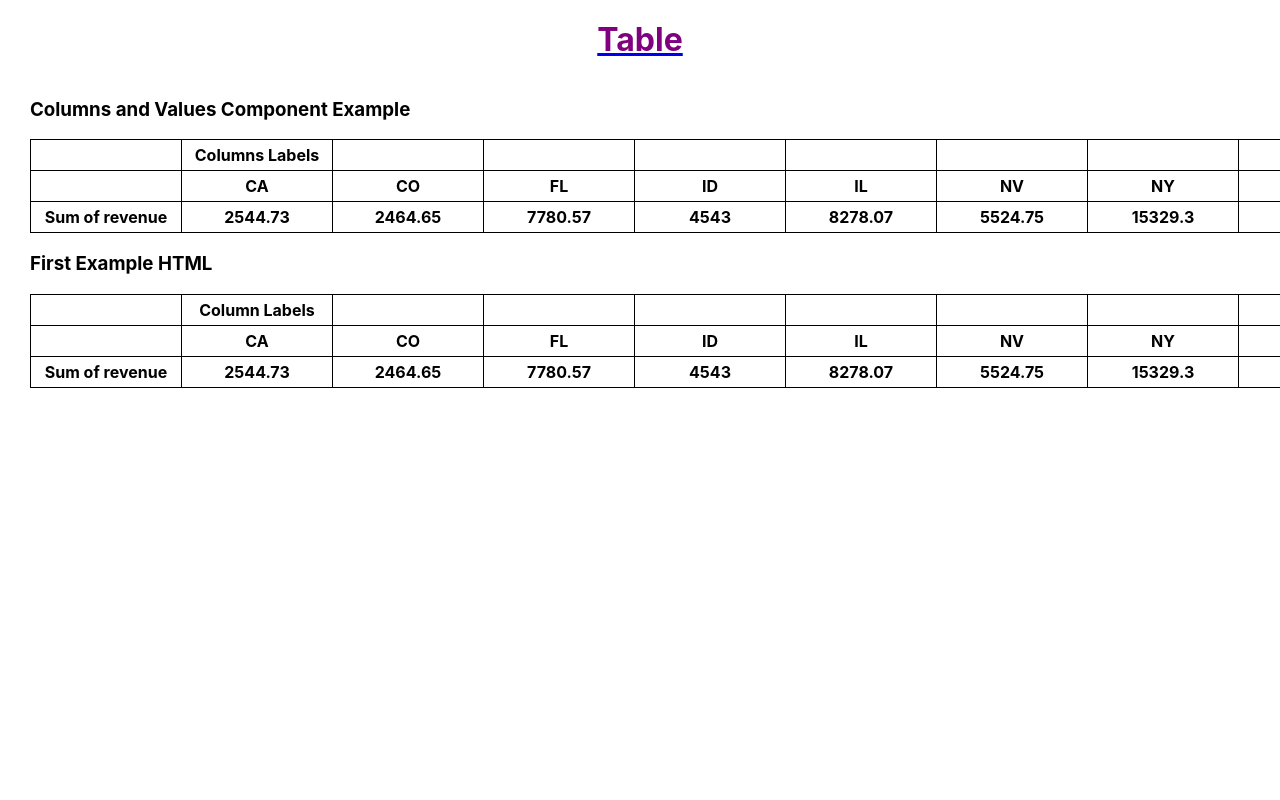
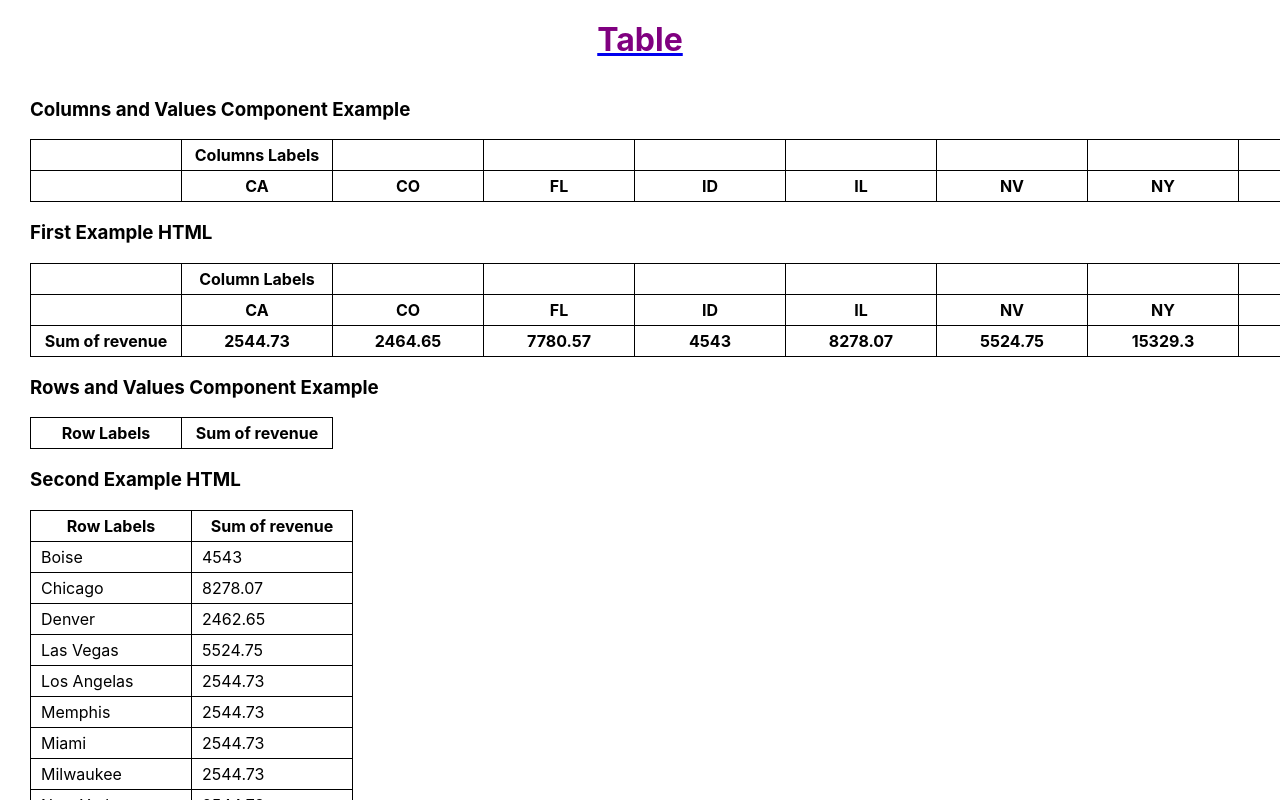
Before and after one commit to VictorChaikin/svelte-test-project, a Svelte app: page /pivot-table in a window 1280 px wide. Shown: the top 800 px of the page. Built offline with nearby package versions, Linux system fonts and the light colour scheme.

Commit message:
second and third examples

```diff
--- a/public/global.css
+++ b/public/global.css
@@ -22,7 +22,7 @@ table {
     min-width: 150px;
     height: 30px;
     text-align: left;
-    padding: 0;
+    padding: 0 ;
   }
 
   th{
@@ -30,6 +30,7 @@ table {
   }
 
   td{
+    padding-left: 10px;
   }
    h1 {
 	text-align: center;
--- a/src/components/PivotTable.svelte
+++ b/src/components/PivotTable.svelte
@@ -13,19 +13,23 @@
     data.verticalTotalTitle
   );
 
-  const body = createBody(
-    data.uniqueRows,
-    data.uniqueColumns,
-    data.tableValues,
-    data.columnsTotal
-  );
+  let body = [];
 
-  const footer = createFooter(
-    data.horizontalTotalTitle,
-    data.uniqueColumns,
-    data.columnsTotal,
-    data.grandTotal
-  );
+  // if (data.uniqueRows) {
+  //   body = createBody(
+  //     data.uniqueRows,
+  //     data.uniqueColumns,
+  //     data.tableValues,
+  //     data.rowsTotal
+  //   );
+  // }
+
+  // const footer = createFooter(
+  //   data.horizontalTotalTitle,
+  //   data.uniqueColumns,
+  //   data.columnsTotal,
+  //   data.grandTotal
+  // );
 
   // console.log(header);
   // console.log(body);
@@ -42,7 +46,7 @@
     </tr>
   {/each}
 
-  {#if data.uniqueRows}
+  <!-- {#if data.uniqueRows}
     {#each body as bodyRow}
       <tr>
         {#each bodyRow as bodyItem}
@@ -50,14 +54,14 @@
         {/each}
       </tr>
     {/each}
-  {/if}
+  {/if} -->
 
-  {#each footer as footerRow}
+  <!-- {#each footer as footerRow}
     <tr>
       {#each footerRow as footerItem}
         <Cell data={footerItem} tablePart="footer" />
       {/each}
     </tr>
-  {/each}
+  {/each} -->
 
 </table>
--- a/src/components/TableCell.svelte
+++ b/src/components/TableCell.svelte
@@ -5,9 +5,6 @@
 </script>
 
 <style>
-  td {
-    padding-left: 10px;
-  }
 </style>
 
 {#if tablePart === 'body'}
--- a/src/logic/visualisationLogic.js
+++ b/src/logic/visualisationLogic.js
@@ -1,5 +1,5 @@
 function createTablePart(firstSubPart, secondSubPart, thirdSubPart) {
-    // console.log('Crate table part');
+    // console.log('Create table part');
     // console.log(firstSubPart);
     // console.log(secondSubPart);
     // console.log(thirdSubPart);
@@ -55,7 +55,7 @@ let dimensionalArray = [];
 
 function getUniqueColumnsVisualisation(uniqueColumns, first) {
 
-    for (let i = 0; i < uniqueColumns.length; i++){
+    for (let i = 0; i < uniqueColumns.length; i++) {
 
         if (uniqueColumns[i].subColumns) {
             getUniqueColumnsVisualisation(uniqueColumns[i].subColumns);
@@ -72,13 +72,77 @@ function getUniqueColumnsVisualisation(uniqueColumns, first) {
     return dimensionalArray;
 }
 
+function getUniqueRowsVisualisation(uniqueRows, first) {
+    // console.log(uniqueRows);
+    for (let i = 0; i < uniqueRows.length; i++) {
+        if (uniqueRows[i].subRows) {
+            getUniqueRowsVisualisation(uniqueRows[i].subRows);
+        }
+
+        dimensionalArray.push([uniqueRows[i].label]);
+    }
+}
+
+function getUniqueTableValuesVisualisation() {
+}
+
+
+function getRowsTotalVisualisation(rowsTotal, first) {
+    for (let i = 0; i < rowsTotal.length; i++) {
+        if (rowsTotal[i].subRows) {
+            getUniqueRowsVisualisation(rowsTotal[i].subRows);
+        }
+
+        dimensionalArray.push(rowsTotal[i]);
+
+        if (first) {
+            // console.log('Rows Total Column');
+            // console.log(dimensionalArray);
+        }
+    }
+}
+
+function getColumnsTotalVisualisation(columnsTotal, uniqueColumns, first) {
+    // console.log('YEEEP columns total visualisation');
+    for (let i = 0; i < uniqueColumns.length; i++) {
+        dimensionalArray.push(columnsTotal[i][0]);
+    }
+
+    // console.log(dimensionalArray);
+}
+
+function compressMultipleArraysToOne(arrays) {
+    const array = [];
+
+    // console.log(arrays);
+    for (let i = 0; i < arrays.length; i++) {
+        for (let j = 0; j < arrays[i].length; j++){
+            if (array[j]) {
+                array[j].push(...arrays[i][j]);
+            } else {
+                array.push(arrays[i][j]);
+            }
+        }
+        // console.log(arrays[i]);
+    }
+
+    // console.log(array);
+    return [array];
+}
+
 export function createHeader(defaultRows, uniqueColumns, verticalTotalTitle) {
-    const uniqueColumnsVisualisation = getUniqueColumnsVisualisation(uniqueColumns, 'first');
-    const defaultColumns = new Array(uniqueColumnsVisualisation.length).fill(['']);
-    defaultColumns[0] = 'Columns Labels';
+    const columns = [];
 
-    const columns = [defaultColumns, uniqueColumnsVisualisation];
-    dimensionalArray = [];
+    if (uniqueColumns) {
+        const uniqueColumnsVisualisation = getUniqueColumnsVisualisation(uniqueColumns, 'first');
+        const defaultColumns = new Array(uniqueColumnsVisualisation.length).fill(null);
+        defaultColumns[0] = 'Columns Labels';
+
+        columns.push(defaultColumns);
+        columns.push(uniqueColumnsVisualisation);
+        dimensionalArray = [];
+    }
+
     // console.log(dimensionalArray);
     // console.log('Crateing Header');
     // console.log(defaultRows);
@@ -90,30 +154,59 @@ export function createHeader(defaultRows, uniqueColumns, verticalTotalTitle) {
 }
 
 export function createBody(uniqueRows, uniqueColumns, tableValues, rowsTotal) {
-    let body = [];
+    // console.log('Creating Body');
+    // console.log(uniqueRows);
+    // console.log(uniqueColumns);
+    // console.log(tableValues);
+    // console.log(rowsTotal);
+    // console.log('__________________');
 
-    if (uniqueRows) {
-        console.log('Crateing Body');
-        console.log(uniqueRows);
-        console.log(uniqueColumns);
-        console.log(tableValues);
-        console.log(rowsTotal);
-        console.log('__________________');
+    dimensionalArray = [];
+    temporaryArray = [];
+    let tableValuesVisualisation = [];
 
-        body = [['Body']];
+    getUniqueRowsVisualisation(uniqueRows, 'first');
+    const uniqueRowsVisualisation = dimensionalArray;
+    dimensionalArray = [];
+    // console.log(uniqueRowsVisualisation);
+
+    getRowsTotalVisualisation(rowsTotal, 'first');
+    let rowsTotalVisualisation = dimensionalArray;
+    dimensionalArray = [];
+
+    if (rowsTotalVisualisation.length > 1) {
+        // console.log(rowsTotalVisualisation);
+        rowsTotalVisualisation = compressMultipleArraysToOne(rowsTotalVisualisation);
+        // console.log(rowsTotalVisualisation[0]);
+    }
+    console.log(rowsTotalVisualisation);
+
+
+    if (tableValues) {
+        tableValuesVisualisation = getUniqueTableValuesVisualisation();
     }
 
-    return body;
+
+    return createTablePart(uniqueRowsVisualisation, tableValuesVisualisation, rowsTotalVisualisation[0]);
 }
 
 export function createFooter(horizontalTotalTitle, uniqueColumns, columnsTotal, grandTotal) {
+    let columnsTotalVisualisation = [];
 
-    // console.log('Crateing Footer');
+    // console.log('Creating Footer');
     // console.log(horizontalTotalTitle);
     // console.log(uniqueColumns);
     // console.log(columnsTotal);
     // console.log(grandTotal);
     // console.log('__________________');
 
-    return createTablePart(horizontalTotalTitle, columnsTotal, grandTotal);
+    if (columnsTotal) {
+        getColumnsTotalVisualisation(columnsTotal, uniqueColumns, 'first');
+        // console.log(columnsTotal);
+        columnsTotalVisualisation = [dimensionalArray];
+        // console.log(columnsTotalVisualisation);
+        dimensionalArray = [];
+    }
+
+    return createTablePart(horizontalTotalTitle, columnsTotalVisualisation, grandTotal);
 }
--- a/src/pages/PivotTablePage.svelte
+++ b/src/pages/PivotTablePage.svelte
@@ -22,10 +22,6 @@
     justify-content: space-around;
   } */
 
-  /* th,
-  td {
-    padding: 5px;
-  } */
 </style>
 
 <div class="pivot-table-page">
@@ -105,7 +101,7 @@
       </tfoot>
     </table>
 
-    <!-- <div class="tables-row">
+    <div class="tables-row">
       <div>
         <div class="title">
           <h3>{examples[1].title} Component Example</h3>
@@ -281,7 +277,7 @@
         </tr>
       </tfoot>
     </table>
-
+<!--
     <div class="title">
       <h3>{examples[3].title} Component Example</h3>
     </div>
@@ -379,9 +375,9 @@
           <th>7602.8</th>
         </tr>
       </tfoot>
-    </table>
+    </table> -->
 
-    <div class="title">
+    <!-- <div class="title">
       <h3>{examples[4].title} Component Example</h3>
     </div>
 
--- a/src/store.js
+++ b/src/store.js
@@ -27,8 +27,8 @@ const firstExample = {
   ],
 
   columnsTotal: [
-   [2544.73, 2464.65, 7780.57, 4543, 8278.07, 5524.75, 15329.3, 6929.45, 10954.7, 2612, 6594.03, 8327.75]
-],
+    [2544.73], [2464.65], [7780.57], [4543], [8278.07], [5524.75], [15329.3], [6929.45], [10954.7], [2612], [6594.03], [8327.75]
+  ],
 
   grandTotal: [[81883]]
 };
@@ -37,14 +37,14 @@ const secondExample = {
   title: 'Rows and Values',
 
   rowsTitle: [
-    'Row Labels'
+    ['Row Labels']
   ],
 
   verticalTotalTitle: [
     ['Sum of revenue']
   ],
 
-  uniqueRowsValues: [
+  uniqueRows: [
     { label: 'Boise' },
     { label: 'Chicago' },
     { label: 'Denver' },
@@ -59,42 +59,42 @@ const secondExample = {
     { label: 'Seattle' }
   ],
 
-  rowsTotalValues: [
+  rowsTotal: [
     [
-      { value: 4543 },
-      { value: 8278.07 },
-      { value: 2464.65 },
-      { value: 5524.75 },
-      { value: 2544.73 },
-      { value: 10954.7 },
-      { value: 7780.57 },
-      { value: 8327.75 },
-      { value: 15329.3 },
-      { value: 6929.45 },
-      { value: 2612 },
-      { value: 6594.03 }
+      [4543],
+      [8278.07],
+      [2464.65],
+      [5524.75],
+      [2544.73],
+      [10954.7],
+      [7780.57],
+      [8327.75],
+      [15329.3],
+      [6929.45],
+      [2612],
+      [6594.03]
     ]
   ],
 
   horizontalTotalTitle: [
-    'Grand Total'
+    ['Grand Total']
   ],
 
-  grandTotal: [81883]
+  grandTotal: [[81883]]
 };
 
 const thirdExample = {
   title: 'Rows and a few Values',
 
   rowsTitle: [
-    null
+    [null]
   ],
 
   verticalTotalTitle: [
     ['Sum of revenue', 'Sum of unit_price', 'Sum of shipping_fee']
   ],
 
-  uniqueRowsValues: [
+  uniqueRows: [
     { label: 'Andrew Cencini' },
     { label: 'Anne Larsen' },
     { label: 'Jan Kotas' },
@@ -105,55 +105,55 @@ const thirdExample = {
     { label: 'Robert Zare' }
   ],
 
-  rowsTotalValues: [
+  rowsTotal: [
     [
-      { value: 15329.3 },
-      { value: 18735.27 },
-      { value: 2464.65 },
-      { value: 8278.07 },
-      { value: 8069.48 },
-      { value: 8327.75 },
-      { value: 18066.48 },
-      { value: 2612 }
+      [15329.3],
+      [18735.27],
+      [2464.65],
+      [8278.07],
+      [8069.48],
+      [8327.75],
+      [18066.48],
+      [2612]
     ],
     [
-      { value: 230.9 },
-      { value: 321.94 },
-      { value: 74.95 },
-      { value: 104.69 },
-      { value: 161.14 },
-      { value: 174.25 },
-      { value: 296.09 },
-      { value: 63.95 }
+      [230.9],
+      [321.94],
+      [74.95],
+      [104.69],
+      [161.14],
+      [174.25],
+      [296.09],
+      [63.95]
     ],
     [
-      { value: 1532.93 },
-      { value: 1873.527 },
-      { value: 246.465 },
-      { value: 827.807 },
-      { value: 806.948 },
-      { value: 832.775 },
-      { value: 1806.648 },
-      { value: 261.2 }
+      [1532.93],
+      [1873.527],
+      [246.465],
+      [827.807],
+      [806.948],
+      [832.775],
+      [1806.648],
+      [261.2]
     ],
   ],
 
   horizontalTotalTitle: [
-    'Grand Total'
+    ['Grand Total']
   ],
 
-  grandTotal: [81883, 1427.91, 8188.3]
+  grandTotal: [[81883, 1427.91, 8188.3]]
 };
 
 const forthExample = {
   title: 'All fields with 1 value',
 
   rowsTitle: [
-    'Sum of revenue',
-    'Row Labels'
+    ['Sum of revenue'],
+    ['Row Labels']
   ],
 
-  uniqueColumnsValues: [
+  uniqueColumns: [
     { label: 'Company A' },
     { label: 'Company BB' },
     { label: 'Company C' },
@@ -163,11 +163,11 @@ const forthExample = {
   ],
 
   verticalTotalTitle: [
-    null,
+    [null],
     ['Grand Total']
   ],
 
-  uniqueRowsValues: [
+  uniqueRows: [
     { label: 'Chicago' },
     { label: 'Los Angelas' },
     { label: 'Memphis' },
@@ -176,38 +176,38 @@ const forthExample = {
   ],
 
   tableValues: [
-    [null, null, null, { label: 1584 }, { label: 1628 }, null],
-    [null, null, { label: 490 }, null, null, null],
-    [null, { label: 460 }, null, null, null, null],
-    [null, null, null, null, null, { label: 1821.6 }],
-    [{ label: 1619.2 }, null, null, null, null, null]
+    [[null], [null], [null], [1584], [1628], [null]],
+    [[null], [null], [490], [null], [null], [null]],
+    [[null], [460], [null], [null], [null], [null]],
+    [[null], [null], [null], [null], [null], [1821.6]],
+    [[1619.2], [null], [null], [null], [null], [null]]
   ],
 
-  rowsTotalValues: [
+  rowsTotal: [
     [
-      { value: 3212 },
-      { value: 490 },
-      { value: 460 },
-      { value: 1821.6 },
-      { value: 1619.2 }
+      [3212],
+      [490],
+      [460],
+      [1821.6],
+      [1619.2]
     ]
   ],
 
   horizontalTotalTitle: [
-    'Grand Total'
+    ['Grand Total']
   ],
 
-  columnsTotalValues: [
-    { value: 1619.2 },
-    { value: 460 },
-    { value: 490 },
-    { value: 1584 },
-    { value: 1628 },
-    { value: 1821.6 }
+  columnsTotal: [
+    [1619.2],
+    [460],
+    [490],
+    [1584],
+    [1628],
+    [1821.6]
   ],
 
   grandTotal: [
-    7602.8
+    [7602.8]
   ]
 };
 
@@ -215,10 +215,10 @@ const fifthExample = {
   title: 'All fields with 2 values',
 
   rowsTitle: [
-    'Sum of revenue',
-    null,
-    null,
-    'Row Labels'
+    ['Sum of revenue'],
+    [null],
+    [null],
+    ['Row Labels']
   ],
 
   uniqueColumns: [
@@ -234,31 +234,27 @@ const fifthExample = {
               label: 'Almonds'
             }
           ],
-          total: ['Drie Fruit & Nuts Total']
         }
       ],
-      total: ['12/10/14 Total'],
     },
-    // {
-    //   label: '12/25/14',
-    //   showSubColumns: true,
-    //   subColumns: [
-    //     {
-    //       label: 'Baked Goods & Mixes',
-    //       subColumns: [
-    //         {
-    //           label: 'Scones'
-    //         }
-    //       ],
-    //       total: ['Baked Goods & Mixes Total'],
-    //     }
-    //   ],
-    //   total: ['12/25/14 Total']
-    // }
+    {
+      label: '12/25/14',
+      showSubColumns: true,
+      subColumns: [
+        {
+          label: 'Baked Goods & Mixes',
+          subColumns: [
+            {
+              label: 'Scones'
+            }
+          ],
+        }
+      ],
+    }
   ],
 
   verticalTotalTitle: [
-    null, ['Grand Total'], null, null
+    [null], ['Grand Total'], [null], [null]
   ],
 
   uniqueRows: [
@@ -290,200 +286,59 @@ const fifthExample = {
 
   tableValues: [
     [
-      {
-        value: 810,
-        showSubColumns: true,
-        subColumns: [{
-          value: 810,
-          showSubColumns: true,
-          subColumns: [{
-            value: 810
-          }]
-        }],
-        showSubRows: true,
-        subRows: [
-          {
-            value: 810,
-            showSubColumns: true,
-            subColumns: [{
-              value: 810,
-              showSubColumns: true,
-              subColumns: [{
-                value: 810
-              }]
-            }],
-            showSubRows: true,
-            subRows: [
-              {
-                value: 810,
-                showSubColumns: true,
-                subColumns: [{
-                  value: 810,
-                  showSubColumns: true,
-                  subColumns: [{
-                    value: 810
-                  }]
-                }]
-              }
-            ]
-          },
-          {
-            value: null,
-            showSubColumns: true,
-            subColumns: [{
-              value: null,
-              showSubColumns: true,
-              subColumns: [{
-                value: null
-              }]
-            }],
-            showSubRows: true,
-            subRows: [
-              {
-                value: null,
-                showSubColumns: true,
-                subColumns: [{
-                  value: null,
-                  showSubColumns: true,
-                  subColumns: [{
-                    value: null
-                  }]
-                }]
-              }
-            ]
-          }
-        ]
-      },
-      {
-        value: 990,
-        showSubColumns: true,
-        subColumns: [{
-          value: 990,
-          showSubColumns: true,
-          subColumns: [{
-            value: 990
-          }]
-        }],
-        showSubRows: true,
-        subRows: [
-          {
-            value: null,
-            showSubColumns: true,
-            subColumns: [{
-              value: null,
-              showSubColumns: true,
-              subColumns: [{
-                value: null
-              }]
-            }],
-            showSubRows: true,
-            subRows: [
-              {
-                value: null,
-                showSubColumns: true,
-                subColumns: [{
-                  value: null,
-                  showSubColumns: true,
-                  subColumns: [{
-                    value: null
-                  }]
-                }]
-              }
-            ]
-          },
-          {
-            value: 990,
-            showSubColumns: true,
-            subColumns: [{
-              value: 990,
-              showSubColumns: true,
-              subColumns: [{
-                value: 990
-              }]
-            }],
-            showSubRows: true,
-            subRows: [
-              {
-                value: 990,
-                showSubColumns: true,
-                subColumns: [{
-                  value: 990,
-                  showSubColumns: true,
-                  subColumns: [{
-                    value: 990
-                  }]
-                }]
-              }
-            ]
-          }
-        ]
-      },
+      [
+        [810, 810, 810],
+        [810, 810, 810],
+        [810, 810, 810],
+        [null, null, null],
+        [null, null, null]
+      ],
+      [
+        [990, 990, 990],
+        [null, null, null],
+        [null, null, null],
+        [990, 990, 990],
+        [990, 990, 990]
+      ]
     ]
   ],
 
   rowsTotal: [
-    {
-      value: 1800,
-      showSubRows: true,
-      subRows: [
-        {
-          value: 810,
-          showSubRows: true,
-          subRows: [{
-            value: 810
-          }]
-        },
-        {
-          value: 990,
-          showSubRows: true,
-          subRows: [{
-            value: 990
-          }]
-        }
+    [
+      [
+        1800,
+        810,
+        810,
+        990,
+        990
       ]
-    }
+    ]
   ],
 
   horizontalTotalTitle: [
-    'Grand Total'
+    ['Grand Total']
   ],
 
   columnsTotal: [
-    {
-      value: 810,
-      showSubColumns: true,
-      subColumns: [
-        {
-          value: 810,
-          showSubColumns: true,
-          subColumns: [{
-            value: 810
-          }]
-        }
-      ]
-    },
-    {
-      value: 990,
-      showSubColumns: true,
-      subColumns: [
-        {
-          value: 990,
-          showSubColumns: true,
-          subColumns: [{
-            value: 990
-          }]
-        }
-      ]
-    }
+    [
+      810,
+      810,
+      810
+    ],
+    [
+      990,
+      990,
+      990
+    ]
   ],
 
-  grandTotal: [1800]
+  grandTotal: [[1800]]
 };
 
 export const examples = [
   firstExample,
-  // secondExample,
-  // thirdExample,
+  secondExample,
+  thirdExample,
   // forthExample,
   // fifthExample
 ];
```
